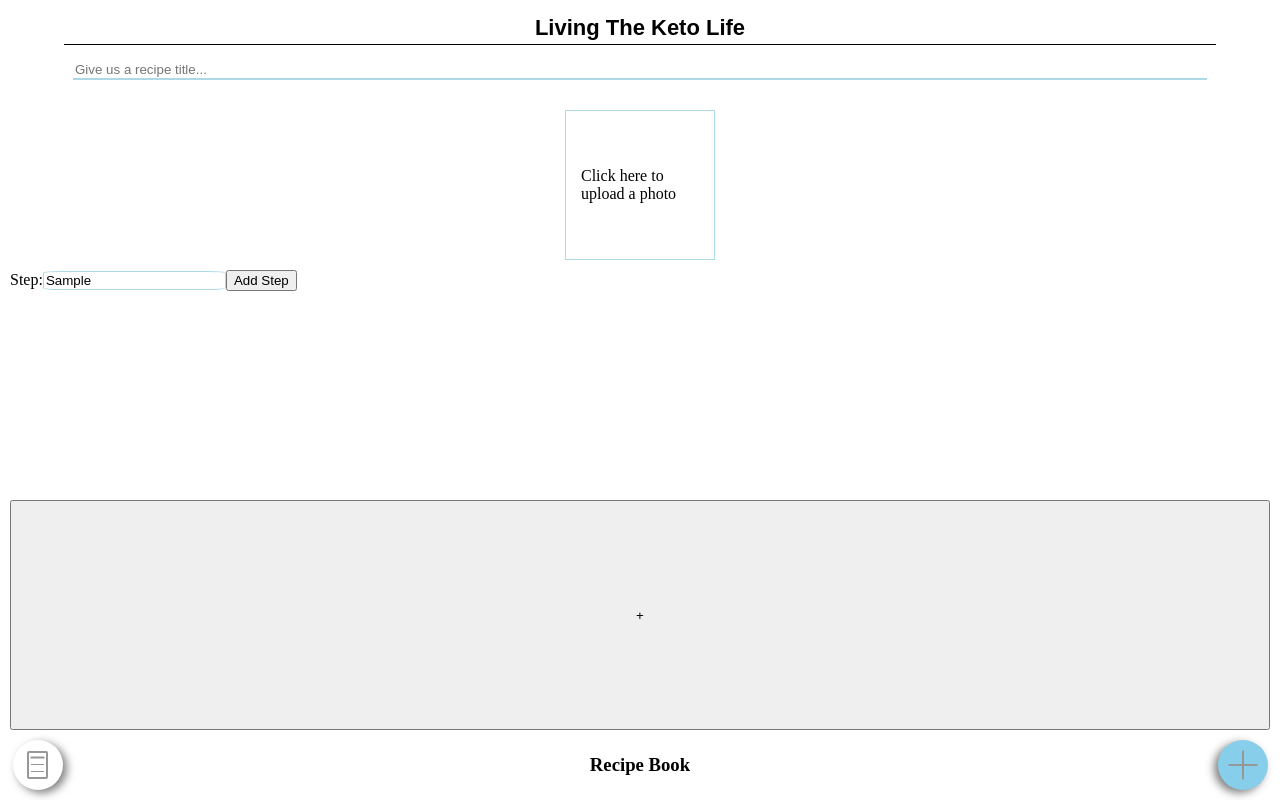
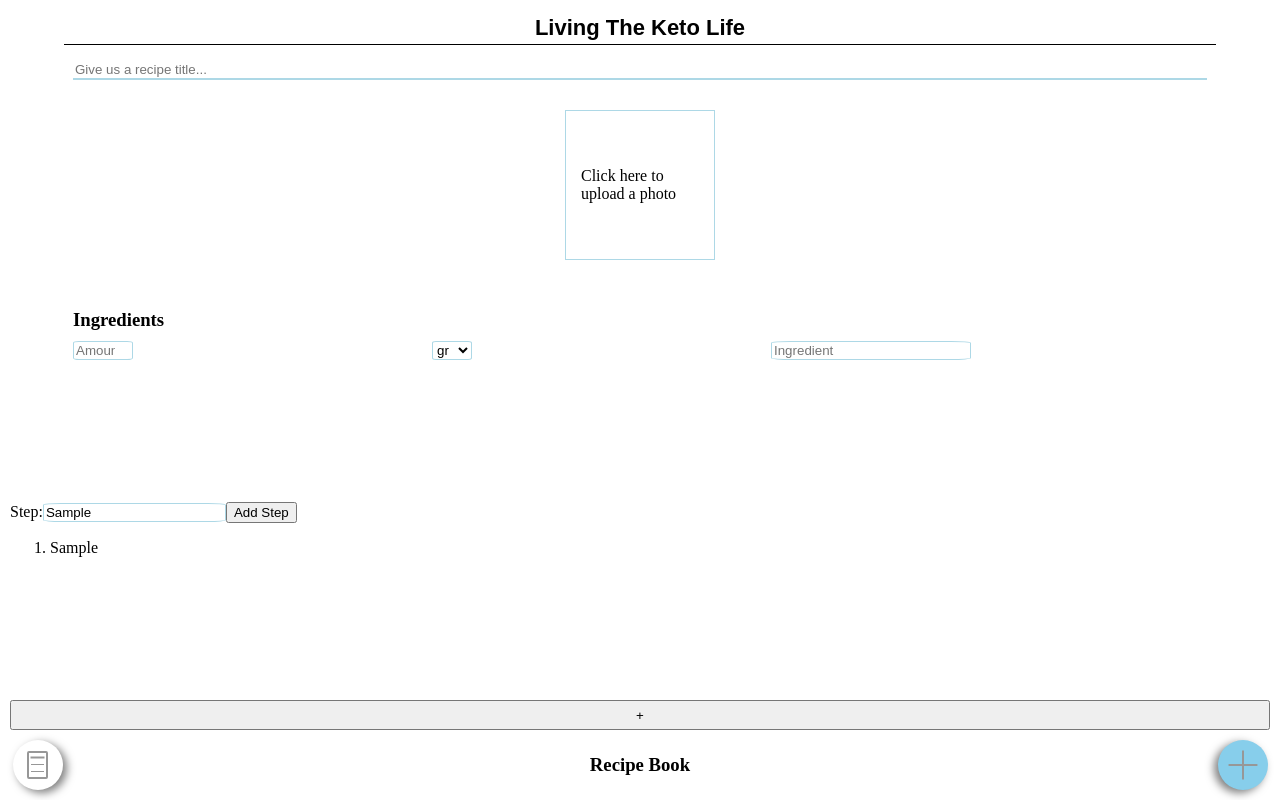
Before and after one commit to psclahr/Living-The-Keto-Life, a React (Create React App) app: page /create in a window 1280 px wide. Both pictures are taken after typing "Sample" into the empty fields and a click on the button "Add Step". Built offline with nearby package versions, Linux system fonts and the light colour scheme.

Commit message:
Before rendering ingredients

```diff
--- a/models/Recipe.js
+++ b/models/Recipe.js
@@ -5,7 +5,7 @@ const recipeSchema = new mongoose.Schema({
     type: String,
     required: true
   },
-  description: [String],
+  steps: [String],
   ingredients: [
     {
       name: String,
--- a/src/createRecipe/CreateElements/AddDescription.js
+++ b/src/createRecipe/CreateElements/AddDescription.js
@@ -7,7 +7,7 @@ const StyledInput = styled.input`
   border-radius: 10%;
 `;
 
-export default function AddDescription({ onSubmit, onChange }) {
+export default function AddDescription({ onSubmit, onChange, stepList }) {
   return (
     <StyledForm onSubmit={onSubmit}>
       <label>
@@ -15,6 +15,11 @@ export default function AddDescription({ onSubmit, onChange }) {
         <StyledInput onChange={onChange} />
       </label>
       <button>Add Step</button>
+      <ol>
+        {stepList.map(step => {
+          return <li key={step}>{step}</li>;
+        })}
+      </ol>
     </StyledForm>
   );
 }
--- a/src/createRecipe/CreateElements/AddIngredient.js
+++ b/src/createRecipe/CreateElements/AddIngredient.js
@@ -1,4 +1,4 @@
-import React from "react";
+import React, { useState } from "react";
 import styled from "styled-components";
 import InputIngredient from "../InputIngredient";
 
@@ -6,11 +6,15 @@ const StyledAddIngredient = styled.section`
   margin-top: 20px;
 `;
 
-export default function AddIngredient() {
+export default function AddIngredient({ ingredients, onSubmit }) {
   return (
     <StyledAddIngredient>
-      <InputIngredient />
-      List
+      <InputIngredient onSubmit={onSubmit} />
+      <ul>
+        {ingredients.map(ingredient => {
+          return <li>{ingredient}</li>;
+        })}
+      </ul>
     </StyledAddIngredient>
   );
 }
--- a/src/createRecipe/CreatePage.js
+++ b/src/createRecipe/CreatePage.js
@@ -1,4 +1,4 @@
-import React, { useState, useEffect } from "react";
+import React, { useState } from "react";
 import styled from "styled-components";
 import AddImage from "./CreateElements/AddImage";
 import AddDescription from "./CreateElements/AddDescription";
@@ -7,23 +7,26 @@ import AddTitle from "./CreateElements/AddTitle";
 
 const CreatePageGrid = styled.div`
   display: grid;
-  grid-template-rows: 40px 170px auto auto;
+  grid-template-rows: 40px 170px auto auto 30px;
   margin-top: 10px;
   margin-left: 10px;
   margin-right: 10px;
+  overflow-y: scroll;
 `;
 
 export default function CreatePage({ onButtonClick }) {
   const [title, setTitle] = useState("");
-  const [description, setDescription] = useState("");
-  const [descriptionList, setDescriptionList] = useState([]);
+  const [step, setStep] = useState("");
+  const [stepList, setStepList] = useState([]);
+  const [ingredient, setIngredient] = useState("");
+  const [ingredients, setIngredients] = useState([]);
 
   function handleButtonClick(event) {
-    console.log(title);
     event.preventDefault();
     onButtonClick({
       title,
-      description: descriptionList
+      steps: stepList,
+      ingredients
     });
   }
   function handleTitleChange(event) {
@@ -31,21 +34,31 @@ export default function CreatePage({ onButtonClick }) {
   }
 
   function handleDescriptionChange(event) {
-    setDescription(event.target.value);
+    setStep(event.target.value);
+  }
+
+  function handleSubmitIngredient(event) {
+    event.preventDefault();
+    setIngredients([...ingredients, ingredient]);
   }
 
   function handleSubmitStep(event) {
     event.preventDefault();
-    setDescriptionList([...descriptionList, description]);
+    setStepList([...stepList, step]);
   }
 
   return (
     <CreatePageGrid>
       <AddTitle onChange={handleTitleChange} />
       <AddImage />
+      <AddIngredient
+        onSubmit={handleSubmitIngredient}
+        ingredients={ingredients}
+      />
       <AddDescription
         onSubmit={handleSubmitStep}
         onChange={handleDescriptionChange}
+        stepList={stepList}
       />
       <button onClick={handleButtonClick}>+</button>
     </CreatePageGrid>
--- a/src/recipeList/IngredientList.js
+++ b/src/recipeList/IngredientList.js
@@ -1,3 +1 @@
-import React from "react";
-
 export default function IngredientList() {}
```
